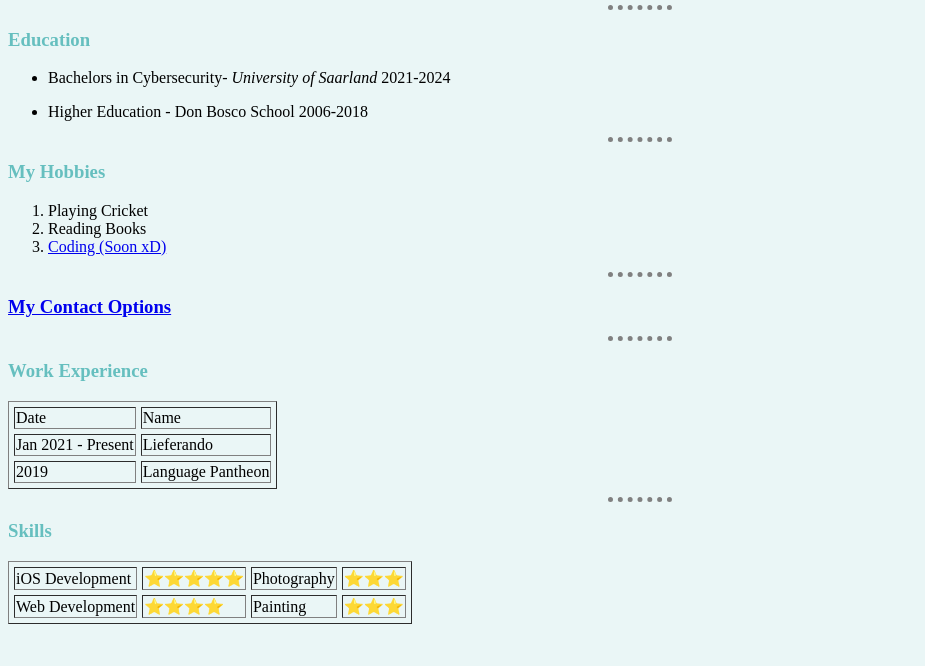
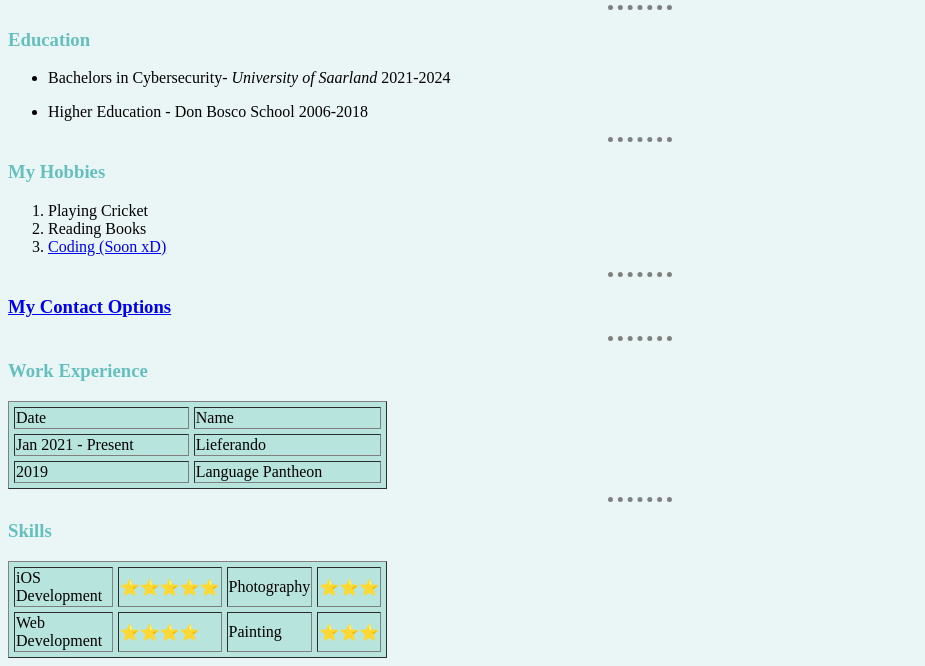
Before and after one commit to ranjanashish298/CV, a plain HTML site: page index.html in a window 1280 px wide. Shown: the part 257-923 px from the top of the page, without its empty margins (0-925 px from the left). Before the commit the page ends 889 px from the top, so only its background shows below. Drawn offline with Linux system fonts and the light colour scheme.

Commit message:
first CV Website final uploaded

```diff
--- a/css/styles.css
+++ b/css/styles.css
@@ -18,3 +18,21 @@ h1 {
 h3 {
   color : #66BFBF;
 }
+
+/*********************************************CLASS SELECTORS ************************************************/
+
+.color {
+  background-color: #B7E5DD;
+  width: 30%;
+
+}
+
+
+
+
+/********************************************ID SELECTORS ***************************************************/
+
+#heading :hover {
+  color: gold ;
+
+}
--- a/index.html
+++ b/index.html
@@ -46,12 +46,12 @@
   </ol>
   <hr>
 
-  <h3><a href="contact.html">My Contact Options</a></h3>
+  <h3 id="heading"><a href="contact.html">My Contact Options</a></h3>
   <hr>
 
   <h3>Work Experience</h3>
 
-  <table cellspacing="5" border="1 px width">
+  <table class="color" cellspacing="5" border="1 px width">
     <thead>
       <tr>
         <td>Date</td>
@@ -76,7 +76,7 @@
 
   <h3>Skills</h3>
 
-  <table cellspacing="5" , border="1 px width">
+  <table class="color" cellspacing="5" , border="1 px width">
     <tr>
       <td>iOS Development</td>
       <td> &#11088;&#11088;&#11088;&#11088;&#11088; </td>
```
